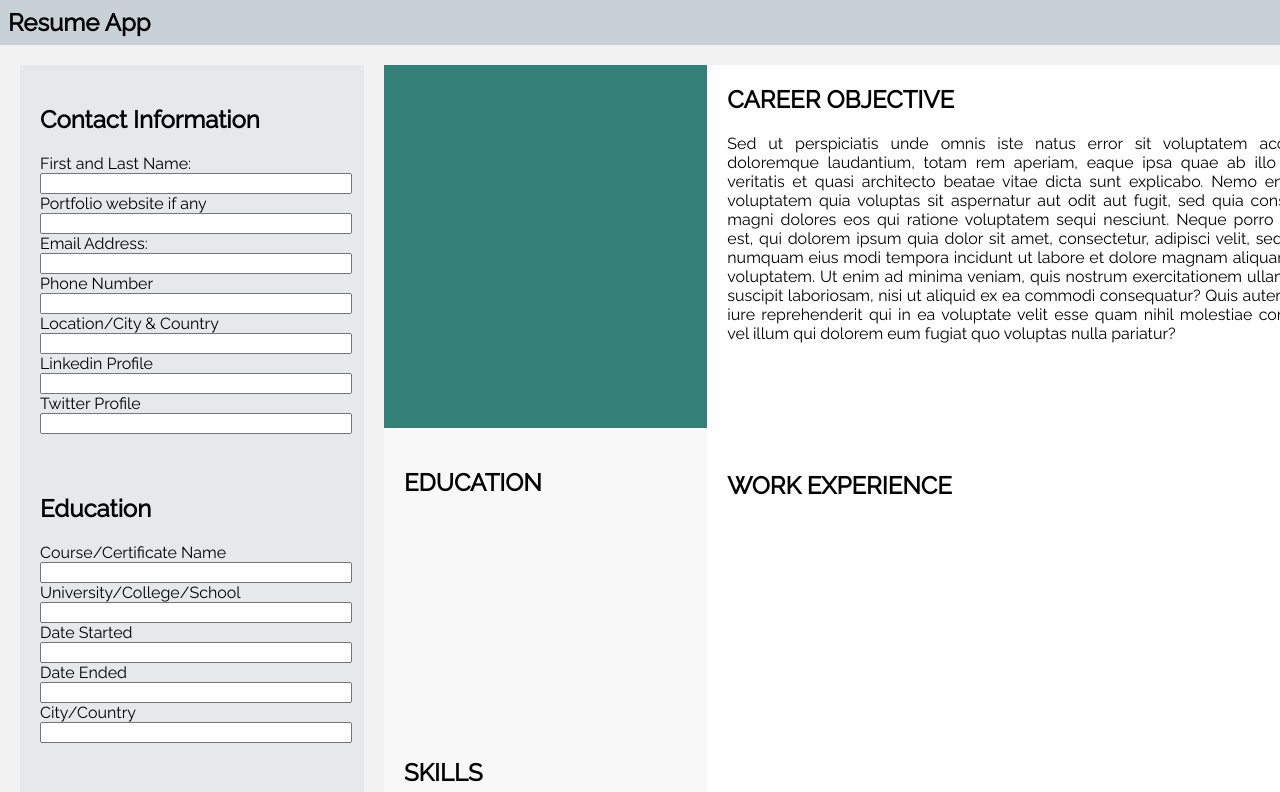
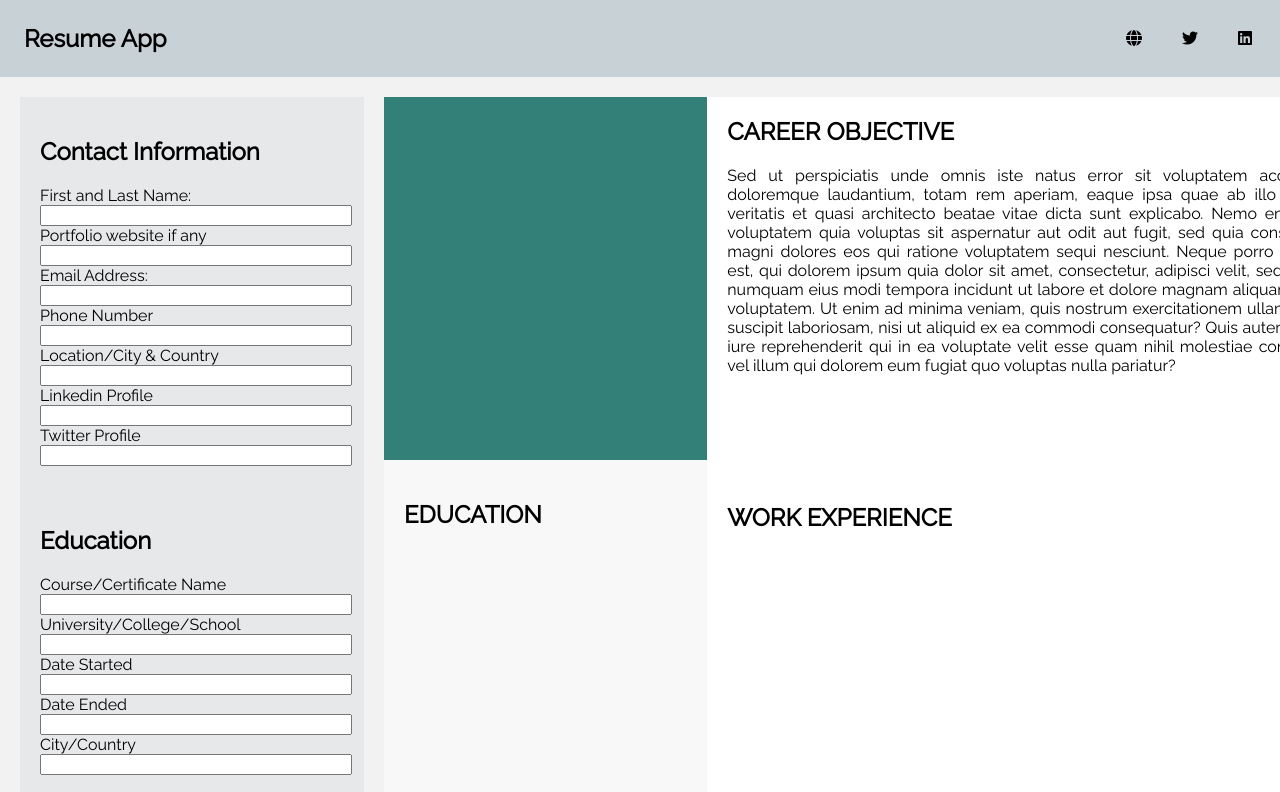
Before and after one commit to victorgis/resume-app, a Vue app: page / in a window 1280 px wide. Shown: the top 792 px of the page. Built offline with nearby package versions, Linux system fonts and the light colour scheme.

Commit message:
version one completed

```diff
--- a/src/components/Header.vue
+++ b/src/components/Header.vue
@@ -2,6 +2,25 @@
   <div class="header-nav">
     <nav :style="{ width: '100%' }">
       <h1 class="header-h1">Resume App</h1>
+      <div class="socials">
+        <ul>
+          <li>
+            <a href="https://veespatial.space"
+              ><i class="fa-solid fa-globe color-fa"></i
+            ></a>
+          </li>
+          <li>
+            <a href="https://twitter.com/victorgis"
+              ><i class="fa-brands fa-twitter color-fa"></i
+            ></a>
+          </li>
+          <li>
+            <a href="thhps://linkedin.com/in/victoressang"
+              ><i class="fa-brands fa-linkedin color-fa"></i
+            ></a>
+          </li>
+        </ul>
+      </div>
     </nav>
   </div>
 </template>
@@ -21,11 +40,31 @@ export default {
 </script>
 
 <style scoped>
+nav {
+  display: flex;
+  justify-content: space-between; /* or center, flex-start, flex-end */
+  align-items: center; /* or flex-start, flex-end, baseline */
+}
+
 .header-nav {
   background: #3564;
   padding: 8px;
 }
 .header-h1 {
-  margin: 0;
+  margin: 16px;
+  display: grid; /* sets the container to be a grid layout */
+  grid-template-columns: repeat(1, 1fr);
+}
+
+.socials ul {
+  display: inline-flex;
+}
+.socials li {
+  list-style-type: none;
+  padding: 0 20px;
+}
+
+.color-fa {
+  color: black;
 }
 </style>
--- a/src/components/Main.vue
+++ b/src/components/Main.vue
@@ -208,7 +208,7 @@
       </div>
 
       <!-- Resume section -->
-      <div class="container">
+
       <div class="resume">
         <div class="resume-aside">
           <!-- contact aside -->
@@ -382,7 +382,7 @@
           </div>
         </div>
       </div>
-
+      <div class="button">
         <button class="btn">Click here to download</button>
       </div>
     </div>
@@ -765,4 +765,15 @@ button.btn:hover {
   color: #fff;
   border: 1px #328078 solid;
 }
+
+div.button {
+  position: relative;
+  margin: 40px;
+}
+button {
+  position: absolute;
+  top: 50%;
+  left: 50%;
+  transform: translate(-50%, -50%);
+}
 </style>
```
Also changed, not shown: src/assets/logo.png. Lines whose indentation alone changed are shown as unchanged.
